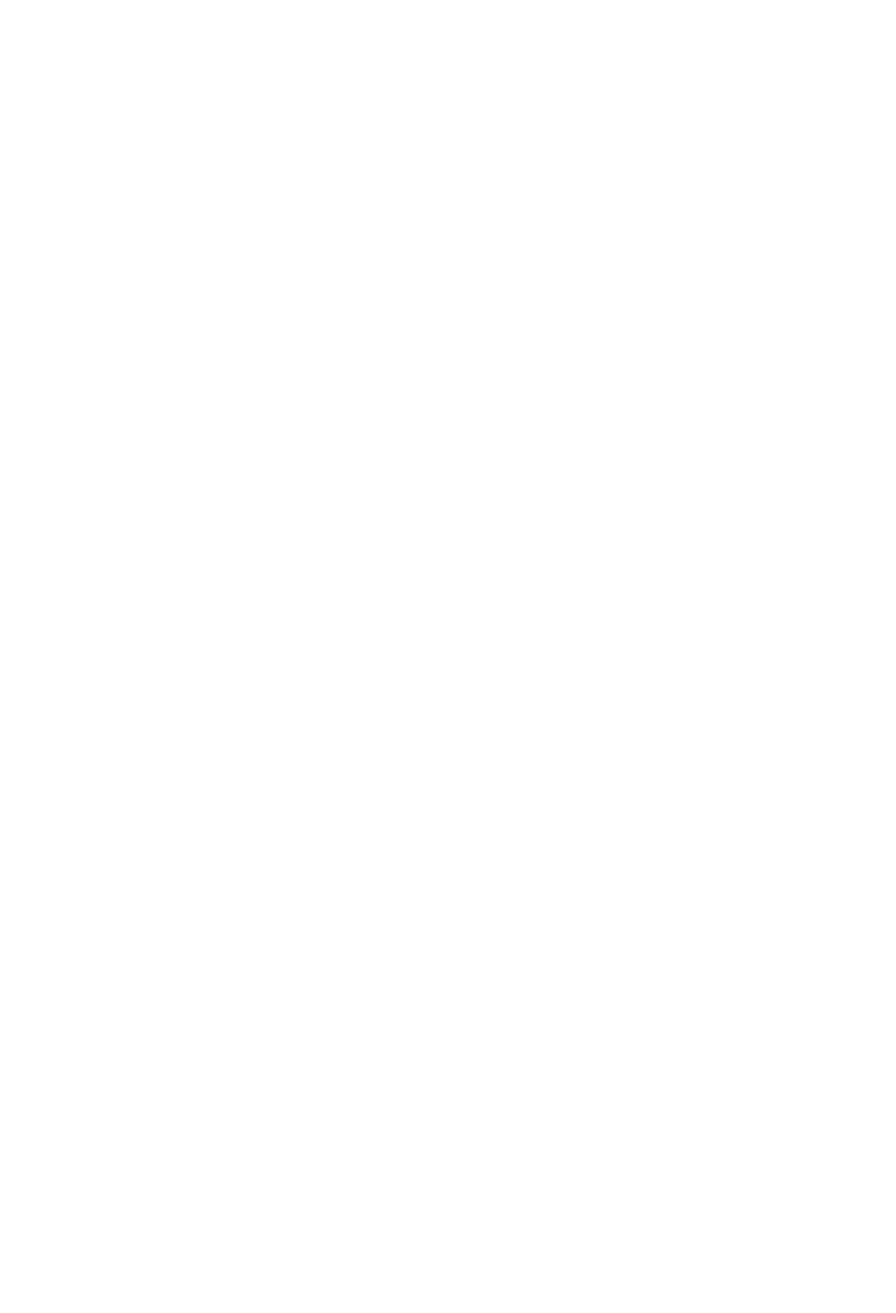
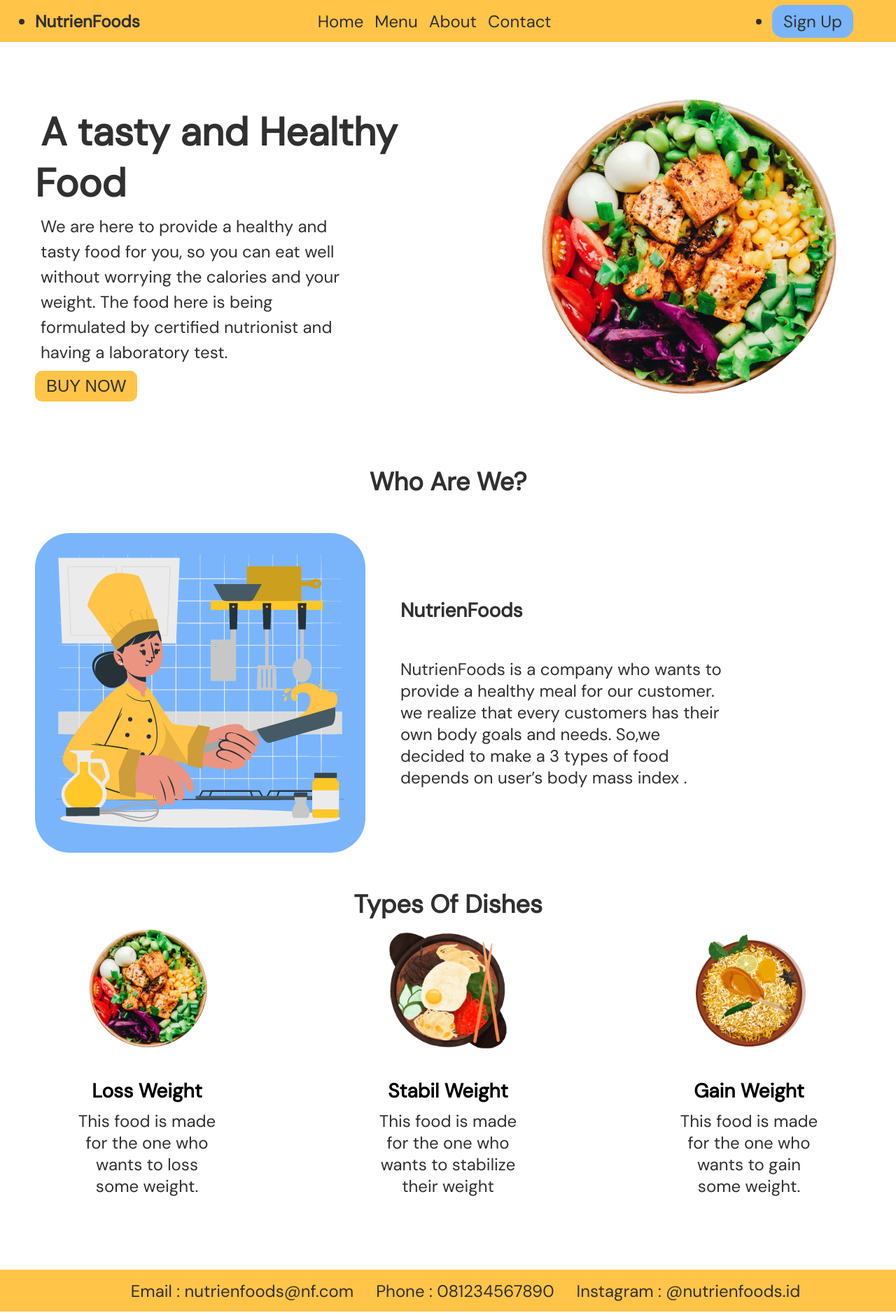
Before and after one commit to woods490/NutrienFoods, a PHP site: page / in a window 1280 px wide. Before the commit the page is empty. Shown: the whole page at 70% size. Before the commit the page ends 800 px from the top, so only its background shows below. Run offline with PHP 8.4, Linux system fonts and the light colour scheme.

Commit message:
ini index dan gambar paling baru

```diff
--- a/css/formweight.css
+++ b/css/formweight.css
@@ -14,6 +14,7 @@ body {
   font-family: "DM Sans", sans-serif;
   width: 100%;
   height: 100%;
+  background: no-repeat;
 }
 .formweight {
   height: fit-content;
--- /dev/null
+++ b/css/index.css
@@ -0,0 +1,190 @@
+@import url("https://fonts.googleapis.com/css2?family=DM+Sans&display=swap");
+
+*{
+    margin: 0;
+    padding: 0;
+    box-sizing: border-box;
+}
+
+body {
+    font-family: "DM Sans", sans-serif;
+    width: 100%;
+    /* height: 100vh; */
+}
+.header {
+    height: 70px;
+    background-color: #FFC448;
+    font-size: 24px;
+    color: #303030;
+    display: flex;
+    flex-direction: row;
+    padding: 0px 0px 0px 50px;
+    width: 100%;
+    height: 60px;
+    align-items: center;
+}
+/* ul {
+    display: flex;
+    flex-direction: row;
+    padding: 0px 0px 0px 50px;
+    width: 100%;
+    height: 60px;
+    align-items: center;
+  } */
+  .li-nav {
+    display: flex;
+    list-style-type: none;
+    padding: 8px;
+    font-size: 24px;
+    font-weight: medium;
+    list-style-type: none;
+  }
+  .signUp{
+      /* padding-left: 400px; */
+      margin-left: 25%;
+      background-color: #7AB5FB;
+      width: fit-content;
+      padding: 8px 16px;
+      border-radius: 16px;
+  }
+#logo {
+    padding-right: 20%;
+    font-weight: bold;
+}
+.first {
+    display: flex;
+  flex-direction: row;
+  justify-content: center;
+  align-items: center;
+  padding: 50px;
+  gap: 30px;
+}
+.kanan-atas img{
+    width: 500px;
+}
+.kiri-atas{
+    gap: 32px;
+}
+.title{
+    font-size: 56px;
+    padding: 8px;
+    font-weight: bold;
+    color: #303030;
+}
+.subtitle{
+    font-size: 24px;
+    line-height: 36px;
+    display: flex;
+  flex-direction: row;
+  justify-content: center;
+  align-items: flex-start;
+  padding: 8px;
+  font-style: normal;
+  font-weight: normal;
+  color: #303030;
+  width: 70%;
+}
+#buy{
+    padding: 8px 16px;
+    border-radius: 10px;
+    background-color:#FFC448;
+    font-size: 24px;
+    font-weight: medium;
+    border: none;
+    color: #303030;
+
+}
+/* .tengah{
+    text-align: center;
+} */
+.container-tengah{
+    display: flex;
+  flex-direction: row;
+  justify-content: center;
+  align-items: center;
+  padding: 50px;
+  gap: 50px;
+}
+.title-2 {
+    font-size: 36px;
+    font-weight: bold;
+    display: flex;
+    justify-content: center;
+    align-items: center;
+    color: #303030;
+}
+.tengah-kiri{
+    background-color: #7AB5FB;
+    padding: 30px;
+    border-radius: 50px;
+
+}
+.small-title {
+    font-weight: bold;
+    font-size: 28px;
+    color: #303030;
+}
+.subtitle-2 {
+    margin-top: 50px;
+    font-size: 24px;
+    width: 70%;
+    color: #303030;
+}
+.imgcard{
+    width: 200px;
+    box-shadow: darkgray;
+}
+
+.bawah {
+    display: grid;
+    /* background-color: aqua; */
+    gap: 10px;
+    grid-template-columns: 1fr 1fr 1fr;
+}
+.card {
+    display: flex;
+    flex-direction: column;
+    align-items: center;
+    /* background-colorgb(100, 63, 71)son; */
+}
+.small-title2{
+    font-family: DM Sans;
+    font-style: normal;
+    font-weight: bold;
+    font-size: 28px;
+    line-height: 47px;
+    margin-top: 20px;
+}
+.caption {
+    font-family: DM Sans;
+font-style: normal;
+font-weight: normal;
+font-size: 24px;
+line-height: 31px;
+text-align: center;
+width: 50%;
+color: #303030;
+padding: 4px;
+}
+.footer{
+    margin-top: 100px;
+    height: 70px;
+    background-color: #FFC448;
+    font-size: 24px;
+    color: #303030;
+    display: flex;
+    flex-direction: row;
+    padding: 0px 0px 0px 50px;
+    width: 100%;
+    height: 60px;
+    align-items: center;
+    justify-content: center;
+}
+.li-footer {
+    display: flex;
+    list-style-type: none;
+    padding: 16px;
+    font-size: 24px;
+    font-weight: medium;
+    list-style-type: none;
+}
--- a/index.php
+++ b/index.php
@@ -1,11 +1,79 @@
 <!DOCTYPE html>
 <html lang="en">
+
 <head>
+    <link rel="stylesheet" href="./css/index.css">
     <meta charset="UTF-8">
     <meta http-equiv="X-UA-Compatible" content="IE=edge">
     <meta name="viewport" content="width=device-width, initial-scale=1.0">
     <title>Nutrien Foods </title>
 </head>
+
 <body>
+    <ul class="header">
+        <li id="logo">NutrienFoods</li>
+        <li class="li-nav" >Home</li>
+        <li class="li-nav">Menu</li>
+        <li class="li-nav">About</li>
+        <li class="li-nav">Contact</li>
+        <li class="signUp">Sign Up</li>
+    </ul>
+    <div class="first">
+        <div class="kiri-atas">
+            <span class="title">A tasty and Healthy Food</span>
+            <p class="subtitle">We are here to provide a healthy and tasty food for you,
+                so you can eat well without worrying the calories and your weight.
+                The food here is being formulated by certified nutrionist
+                and having a laboratory test.</p>
+            <button id="buy">BUY NOW</button>
+        </div>
+        <div class="kanan-atas">
+            <img src="./img/—Pngtree—healthy food_3776802.png" alt="">
+        </div>
+    </div>
+    <div class="tengah">
+        <span class="title-2">Who Are We?</span>
+        <div class="container-tengah">
+            <div class="tengah-kiri">
+                <img src="./img/chef.png" alt="">
+            </div>
+            <div class="tengah-kanan">
+                <span class="small-title">NutrienFoods</span>
+                <p class="subtitle-2">NutrienFoods is a company who wants
+                    to provide a healthy meal for our customer. we realize
+                    that every customers has their own body goals and needs.
+                    So,we decided to make a 3 types of food depends on user’s body mass index . </p>
+            </div>
+        </div>
+    </div>
+    <span class="title-2">Types Of Dishes</span>
+    <div class="bawah">
+        <div class="card">
+            <img src="./img/—Pngtree—healthy food_3776802.png" alt="" class="imgcard">
+            <div class="small-title2">Loss Weight</div>
+            <p class="caption">This food is made for the one who wants to
+                loss some weight. </p>
+        </div>
+        <div class="card">
+            <img src="./img/hotpot.png" alt="" class="imgcard">
+            <div class="small-title2">Stabil Weight</div>
+            <p class="caption">This food is made for the one
+                who wants to stabilize their weight </p>
+        </div>
+        <div class="card">
+            <img src="./img/chickenRice.png" alt="" class="imgcard">
+            <div class="small-title2">Gain Weight</div>
+            <p class="caption">This food is made for the one who
+                wants to gain some weight.</p>
+        </div>
+    </div>
+    <footer>
+        <ul class="footer">
+            <li class="li-footer">Email : nutrienfoods@nf.com</li>
+            <li class="li-footer">Phone : 081234567890</li>
+            <li class="li-footer">Instagram : @nutrienfoods.id</li>
+        </ul>
+    </footer>
 </body>
+
 </html>
```
Also changed, not shown: img/chef.png (added), img/chickenRice.png (added), img/hotpot.png (added), img/ramen.png (added), img/—Pngtree—healthy food_3776802.png (added).
